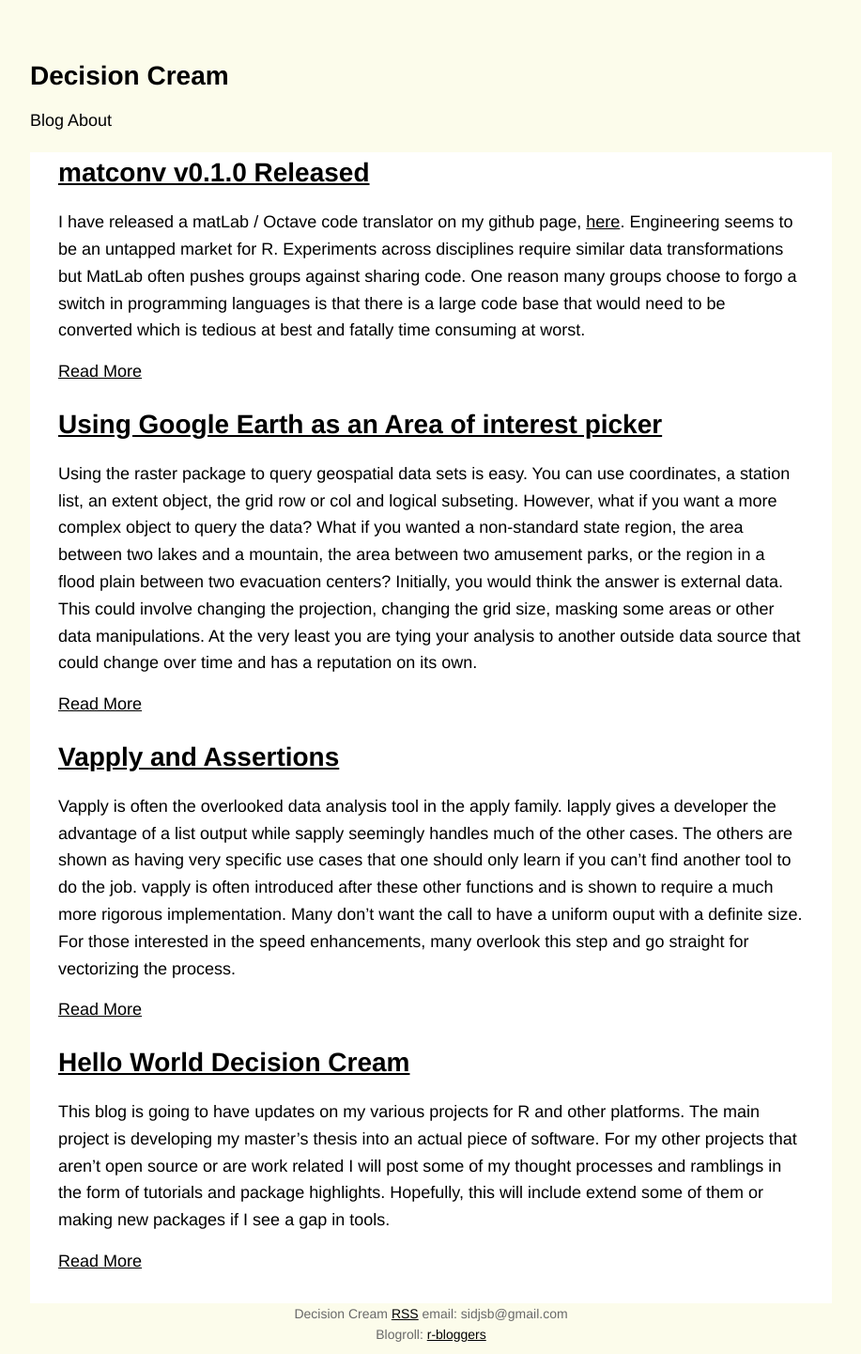
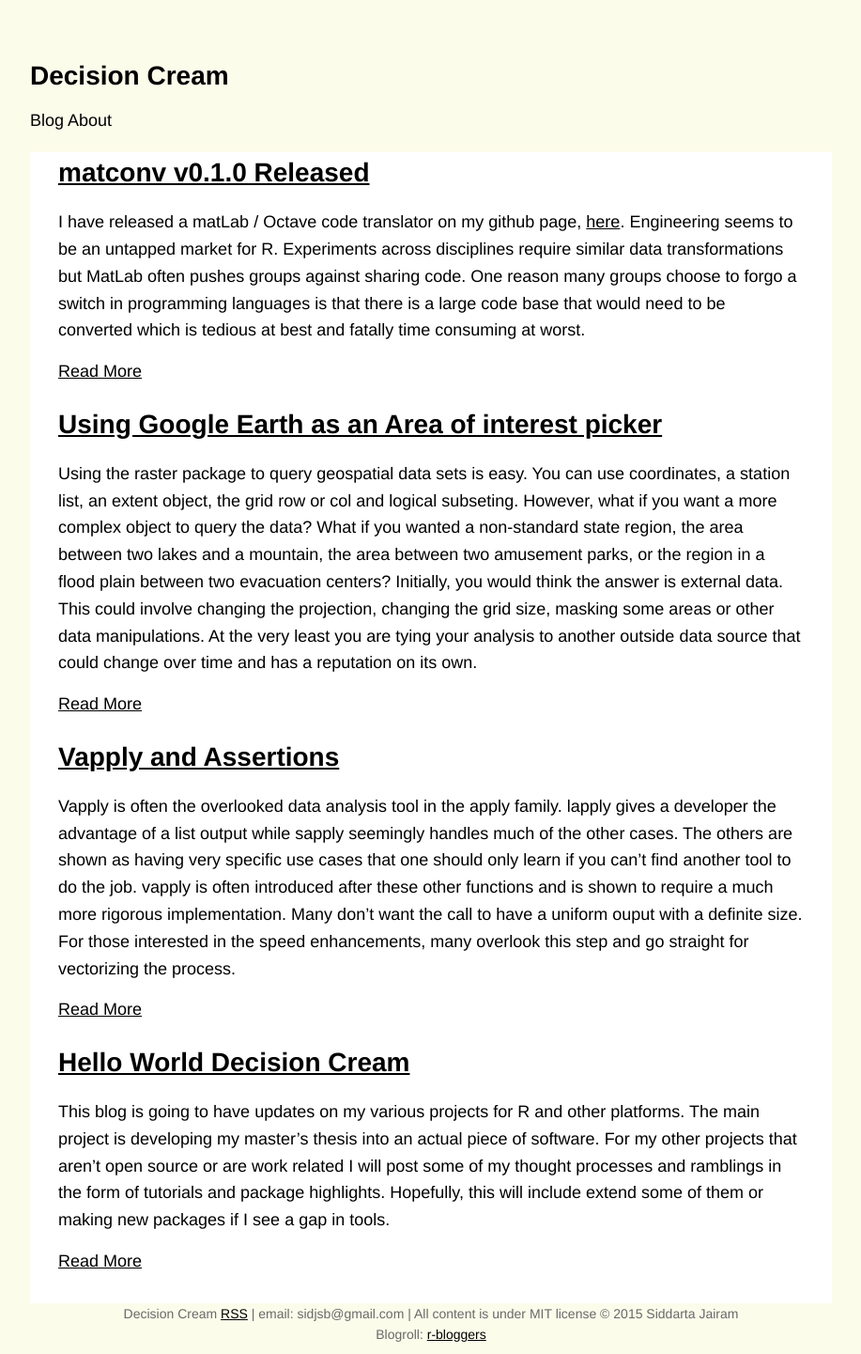
Before and after one commit to sidjai/sidjai.github.io, a Jekyll site: the page built from index.html, in a window 1280 px wide. Shown: the whole page at 94% size, without its empty margins (181-1098 px from the left). Built offline with Jekyll 4.4.1, drawn with Linux system fonts in a browser that asks for light colours.

Commit message:
Add copyright to footer

```diff
--- a/_layouts/default.html
+++ b/_layouts/default.html
@@ -38,8 +38,10 @@
     </div>
 
     <div class = "footer">
-      Decision Cream <a href="{{ site.baseurl }}/feed.xml">RSS</a> email: sidjsb@gmail.com <br>
-      Blogroll: <a href="http://www.r-bloggers.com/">r-bloggers</a>
+      Decision Cream <a href="{{ site.baseurl }}/feed.xml">RSS</a> | email: sidjsb@gmail.com
+      | All content is under MIT license &copy; 2015 Siddarta Jairam<br>
+      Blogroll: <a href="http://www.r-bloggers.com/">r-bloggers</a> <br>
+
     </div>
 
 
```
